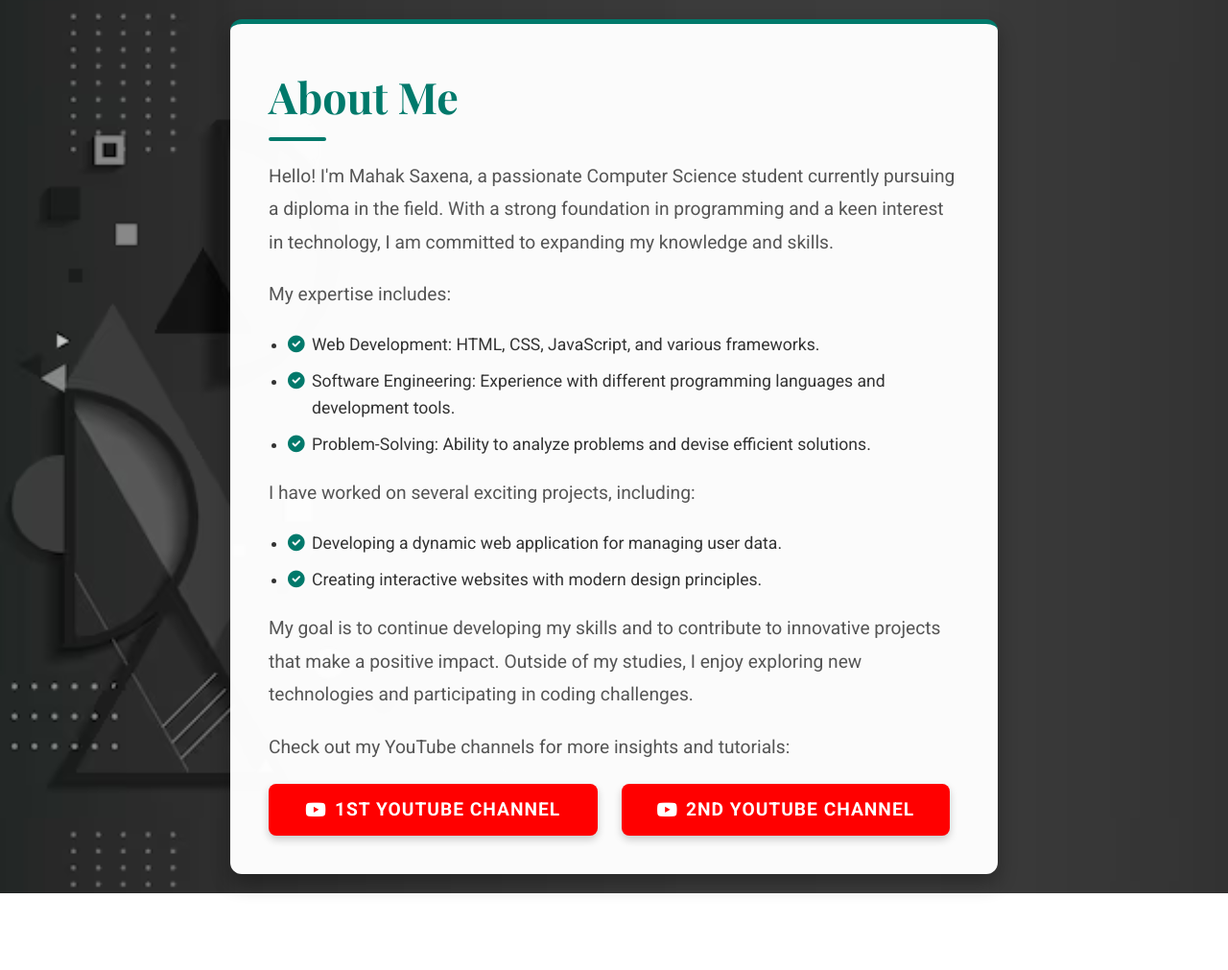
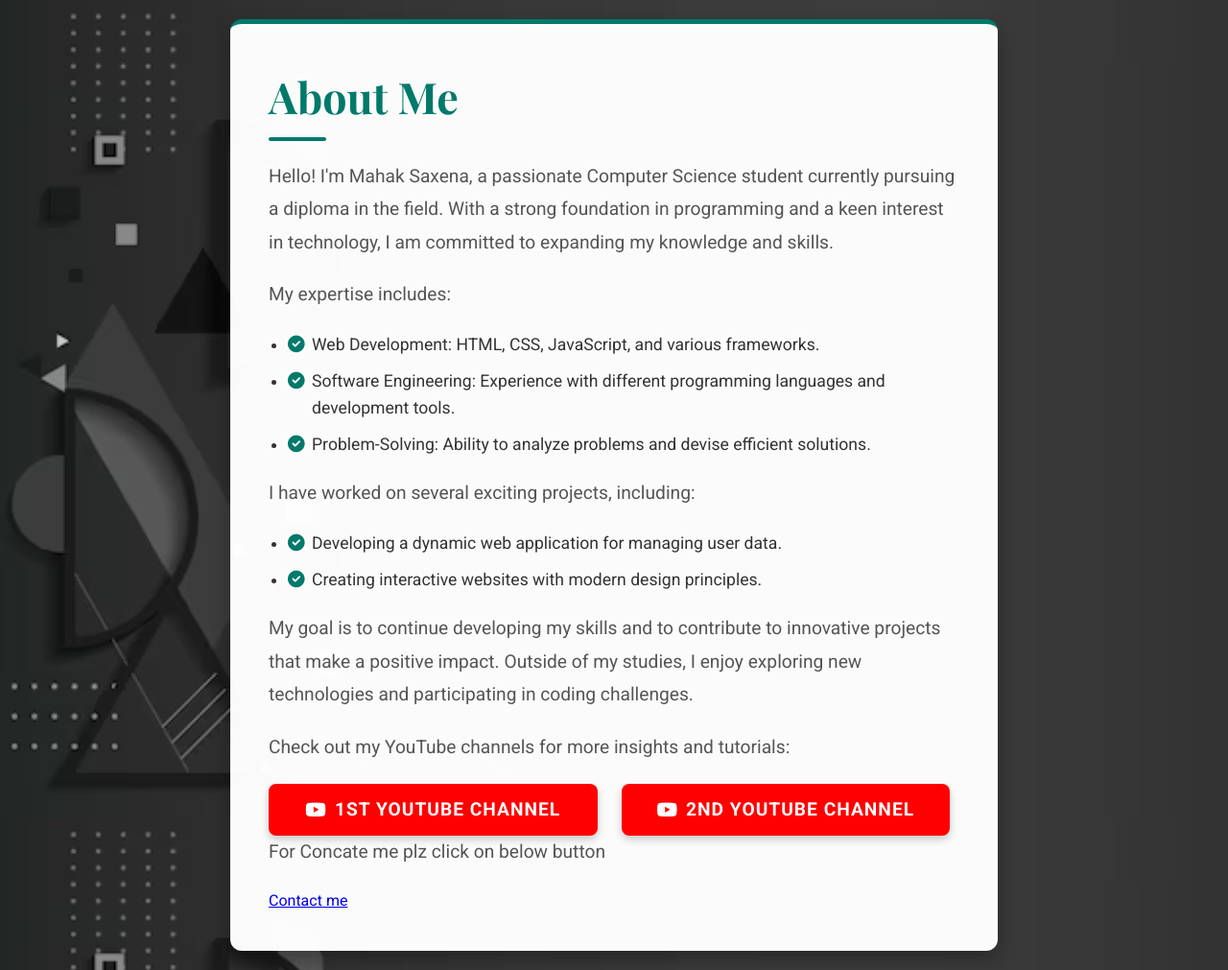
Before and after one commit to Mahak-0101/my-first-website, a plain HTML site: page about.html in a window 1280 px wide. Shown: the whole page at 96% size. Before the commit the page ends 931 px from the top, so only its background shows below. Drawn offline with nearby package versions, Linux system fonts and the light colour scheme.

Commit message:
about.html

```diff
--- a/about.html
+++ b/about.html
@@ -214,6 +214,11 @@
             <a href="https://www.youtube.com/@meowlearning0507" class="btn" target="_blank"><i class="fab fa-youtube"></i> 1st YouTube Channel</a>
             <a href="https://www.youtube.com/@MahakSaxena-b6b" class="btn" target="_blank"><i class="fab fa-youtube"></i> 2nd YouTube Channel</a>
         </div>
+        <!-- For contact Section -->
+        <p>For Concate me plz click on below button</p>
+        <div class="button">
+            <a href="contact.html">Contact me</a>
+        </div>
     </section>
 </body>
 </html>
```
